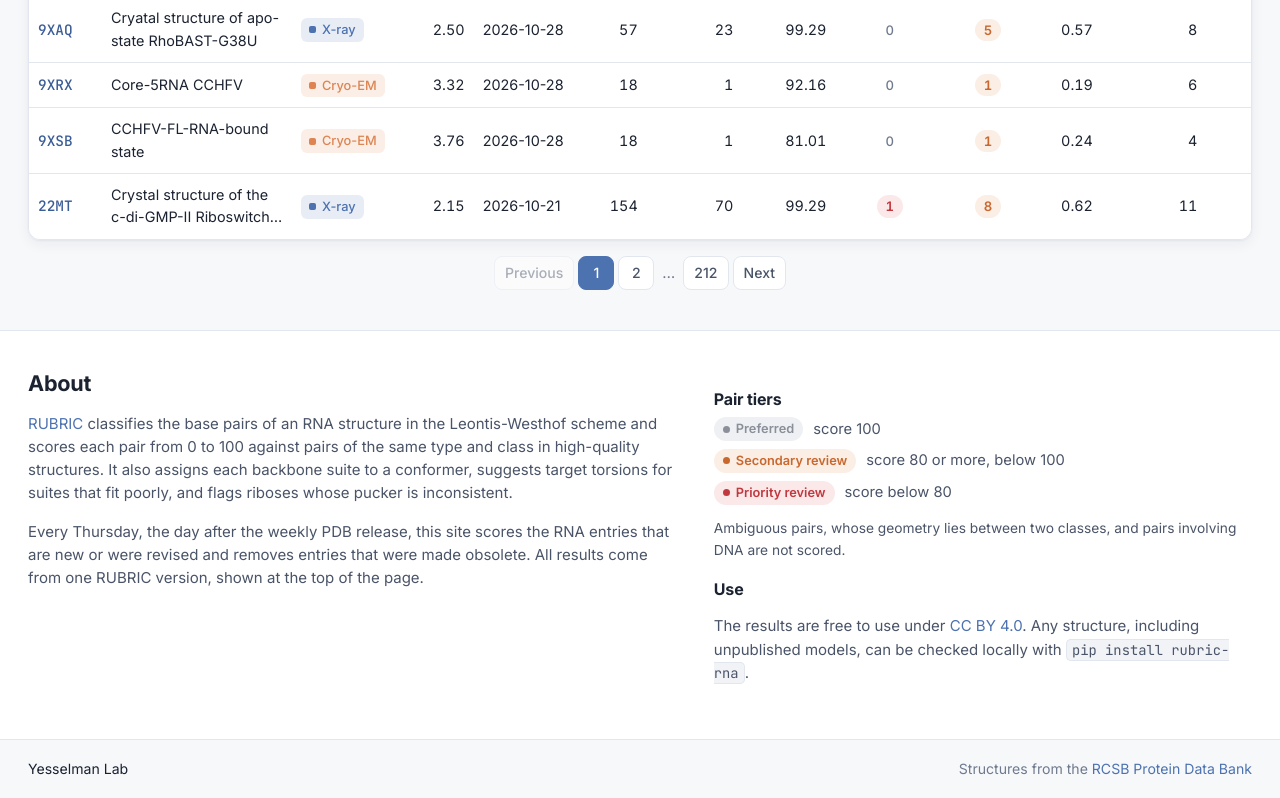
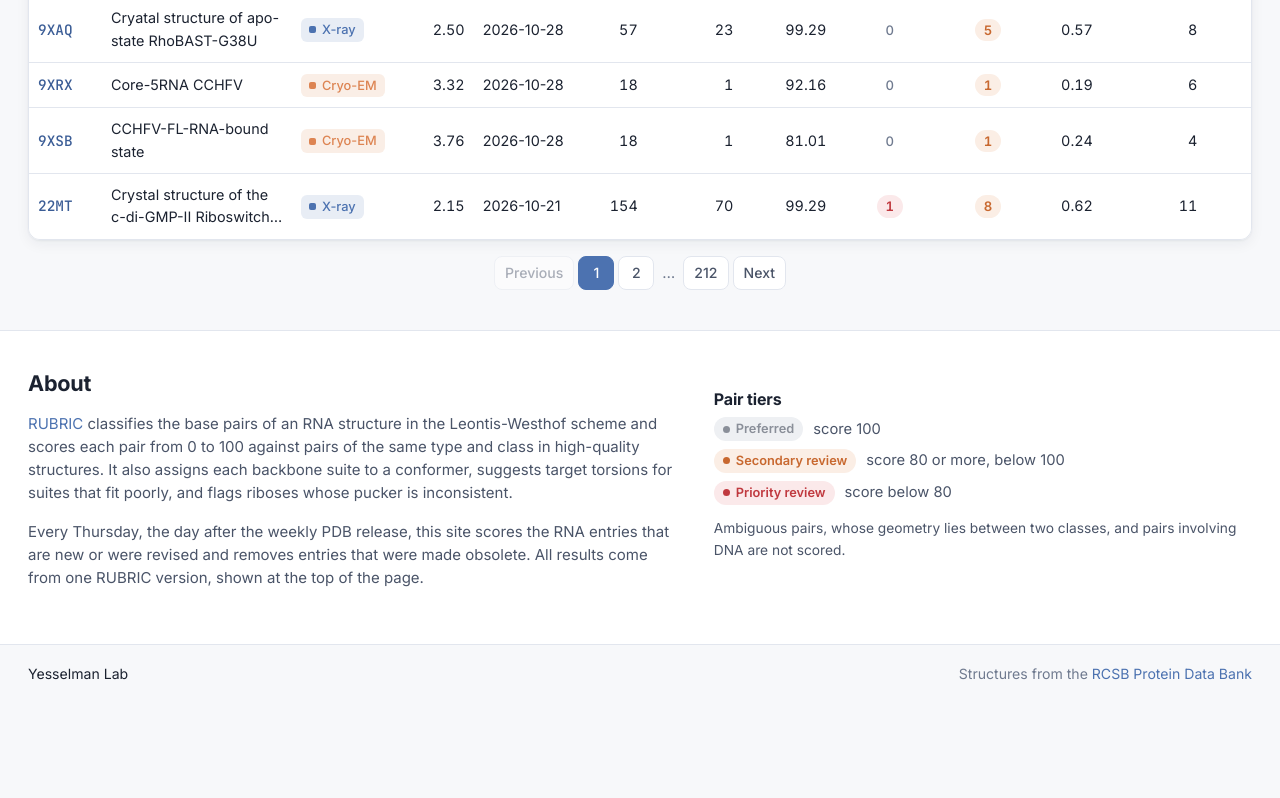
Before and after one commit to YesselmanLab/RUBRIC-PDB-live, a plain HTML site: page index.html in a window 1280 px wide. Shown: the part 3895-4693 px from the top of the page. After the commit the page ends 4598 px from the top, so only its background shows below. Drawn offline with nearby package versions, Linux system fonts and the light colour scheme.

Commit message:
minor fixes

```diff
--- a/index.html
+++ b/index.html
@@ -178,8 +178,6 @@
             <li><span class="tier tier-priority">Priority review</span> score below 80</li>
           </ul>
           <p class="muted small">Ambiguous pairs, whose geometry lies between two classes, and pairs involving DNA are not scored.</p>
-          <h3>Use</h3>
-          <p>The results are free to use under <a href="https://creativecommons.org/licenses/by/4.0/" target="_blank" rel="noopener">CC BY 4.0</a>. Any structure, including unpublished models, can be checked locally with <code>pip install rubric-rna</code>.</p>
         </div>
       </div>
     </section>
```
